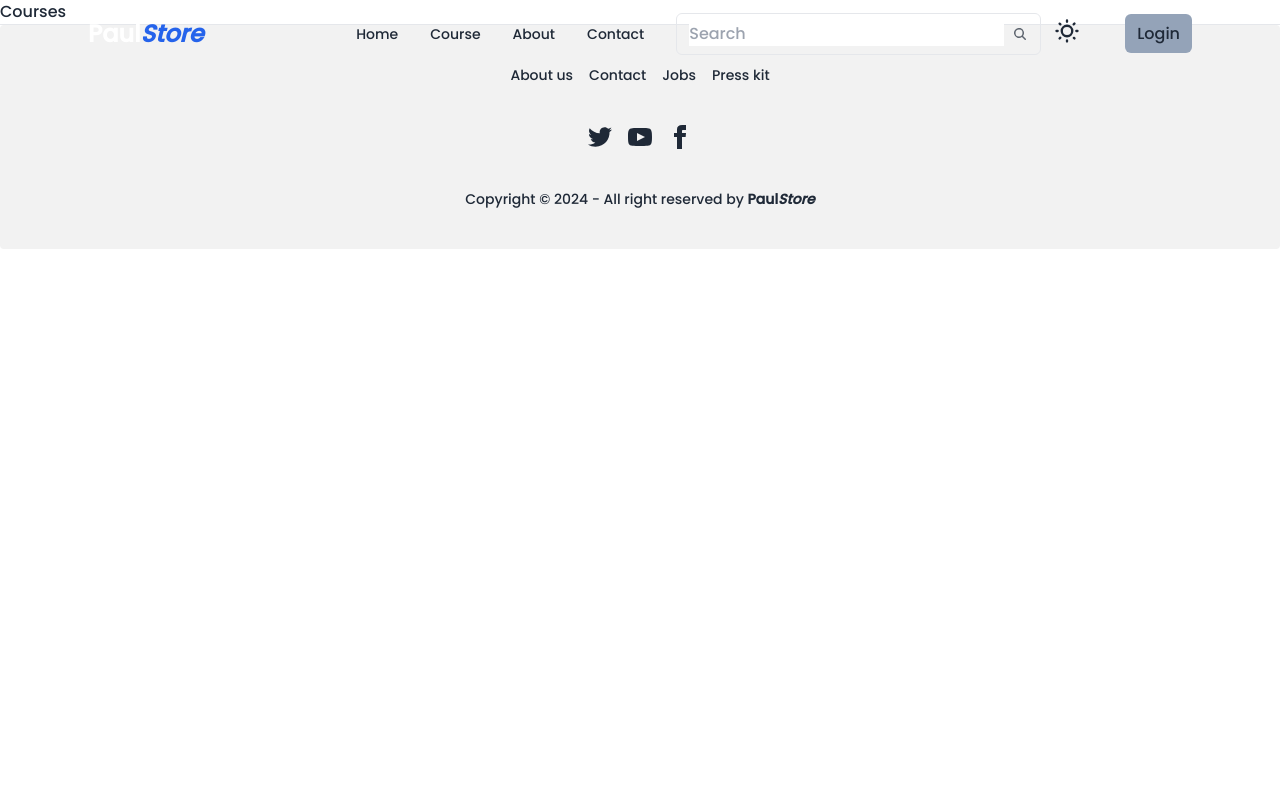
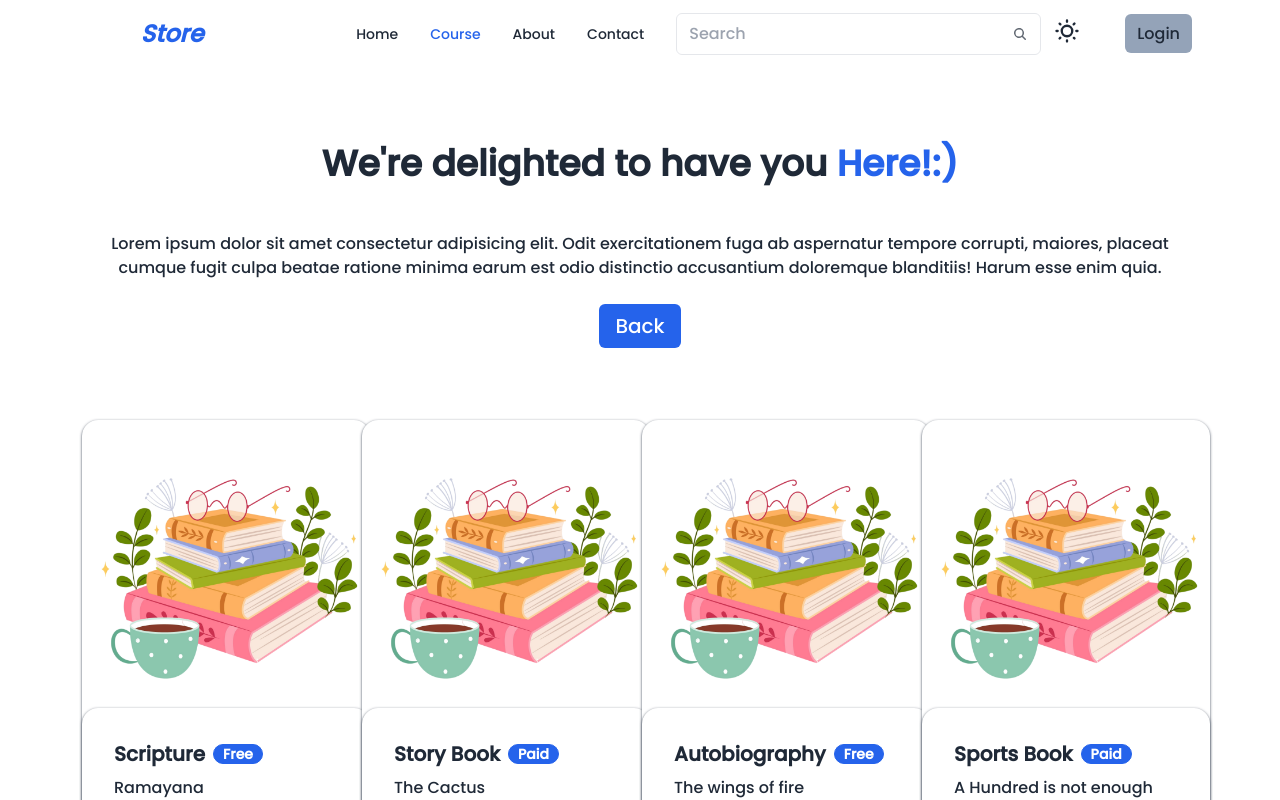
Before and after one commit to Ajoy-paul11/Book-Store-Project, a React app in the folder frontend/: page /course in a window 1280 px wide. Shown: the top 800 px of the page. Built offline with nearby package versions, Linux system fonts and the light colour scheme; the HTML template or start-up script is replaced by a standard one.

Commit message:
"Updated BookSection, Cards, Navigation, and Course components with layout and styling changes"

```diff
--- a/frontend/src/components/BookSection.jsx
+++ b/frontend/src/components/BookSection.jsx
@@ -19,8 +19,8 @@ function BookSection() {
       {
         breakpoint: 1024,
         settings: {
-          slidesToShow: 3,
-          slidesToScroll: 3,
+          slidesToShow: 2,
+          slidesToScroll: 2,
           infinite: true,
           dots: true,
         },
@@ -28,9 +28,9 @@ function BookSection() {
       {
         breakpoint: 600,
         settings: {
-          slidesToShow: 2,
-          slidesToScroll: 2,
-          initialSlide: 2,
+          slidesToShow: 1,
+          slidesToScroll: 1,
+          initialSlide: 1,
         },
       },
       {
@@ -54,10 +54,10 @@ function BookSection() {
             consectetur adipisicing elit. Eligendi, aliquid!
           </p>
         </div>
-        <div className=" mb-12">
+        <div className=" px-4 mb-12">
           <Slider {...settings}>
             {filterData.map((item) => (
-              <Cards item={item} key={item.id} />
+              <Cards item={item} className={"w-96"} key={item.id} />
             ))}
           </Slider>
         </div>
--- a/frontend/src/components/Cards.jsx
+++ b/frontend/src/components/Cards.jsx
@@ -1,10 +1,12 @@
 import React from "react";
 
-function Cards({ item }) {
+function Cards({ item, className }) {
   return (
     <>
-      <div className=" mt-6 my-6 pl-3">
-        <div className="card bg-base-100 w-96 shadow shadow-gray-600 hover:scale-105 duration-500 ">
+      <div className=" my-6 pl-3">
+        <div
+          className={`card bg-base-100 shadow shadow-gray-600 hover:scale-105 duration-500 w-72 md:${className}`}
+        >
           <figure>
             <img src={item.image} alt="card-image" />
           </figure>
--- /dev/null
+++ b/frontend/src/components/CourseComponent.jsx
@@ -0,0 +1,33 @@
+import React from "react";
+import { Link } from "react-router-dom";
+import list from "../../public/list.json";
+import Cards from "./Cards";
+
+function CourseComponent() {
+  return (
+    <div className="max-w-screen-2xl container mx-auto md:px-20 px-4">
+      <div className="mt-36 flex flex-col justify-center items-center text-center">
+        <h1 className=" font-semibold text-2xl md:text-4xl">
+          We're delighted to have you{" "}
+          <span className=" text-blue-600">Here!:)</span>
+        </h1>
+        <p className=" mt-12">
+          Lorem ipsum dolor sit amet consectetur adipisicing elit. Odit
+          exercitationem fuga ab aspernatur tempore corrupti, maiores, placeat
+          cumque fugit culpa beatae ratione minima earum est odio distinctio
+          accusantium doloremque blanditiis! Harum esse enim quia.
+        </p>
+        <button className=" mt-6 px-2 py-1 md:px-4 md:py-2 bg-blue-600 text-white text-xl rounded-md">
+          <Link to="/">Back</Link>
+        </button>
+      </div>
+      <div className=" mt-12 grid grid-cols-1 md:grid-cols-4 place-items-center">
+        {list.map((item) => (
+          <Cards item={item} className={"w-72"} key={item.key} />
+        ))}
+      </div>
+    </div>
+  );
+}
+
+export default CourseComponent;
--- a/frontend/src/components/Navigation.jsx
+++ b/frontend/src/components/Navigation.jsx
@@ -1,5 +1,5 @@
 import React, { useEffect, useState } from "react";
-import { Link } from "react-router-dom";
+import { NavLink } from "react-router-dom";
 
 function Navigation() {
   const [sticky, setSticky] = useState(false);
@@ -22,16 +22,36 @@ function Navigation() {
   const navItems = (
     <>
       <li>
-        <Link to="/">Home</Link>
+        <NavLink
+          to="/"
+          className={({ isActive }) => (isActive ? "text-blue-600" : "")}
+        >
+          Home
+        </NavLink>
       </li>
       <li>
-        <Link to="/course">Course</Link>
+        <NavLink
+          to="/course"
+          className={({ isActive }) => (isActive ? "text-blue-600" : "")}
+        >
+          Course
+        </NavLink>
       </li>
       <li>
-        <Link to="/About">About</Link>
+        <NavLink
+          to="/About"
+          className={({ isActive }) => (isActive ? "text-blue-600" : "")}
+        >
+          About
+        </NavLink>
       </li>
       <li>
-        <Link to="/Contact">Contact</Link>
+        <NavLink
+          to="/Contact"
+          className={({ isActive }) => (isActive ? "text-blue-600" : "")}
+        >
+          Contact
+        </NavLink>
       </li>
     </>
   );
@@ -66,7 +86,7 @@ function Navigation() {
             </div>
             <ul
               tabIndex={0}
-              className="menu menu-sm dropdown-content bg-base-100 rounded-box z-[1] mt-3 w-52 p-2 shadow"
+              className="menu menu-sm dropdown-content bg-base-100 rounded-box z-[1] mt-3 w-52 p-2 shadow "
             >
               {navItems}
             </ul>
@@ -79,7 +99,7 @@ function Navigation() {
         </div>
         <div className="navbar-end space-x-3">
           <div className="navbar-center hidden lg:flex">
-            <ul className="menu menu-horizontal px-1">{navItems}</ul>
+            <ul className="menu menu-horizontal px-1 ">{navItems}</ul>
           </div>
           <div className=" hidden md:block">
             <label className=" flex px-3 py-2 border rounded-md items-center gap-2">
--- a/frontend/src/components/index.js
+++ b/frontend/src/components/index.js
@@ -3,6 +3,7 @@ import FooterComponent from "./FooterComponent"
 import HeroSection from "./HeroSection"
 import Cards from "./Cards"
 import BookSection from "./BookSection"
+import CourseComponent from "./CourseComponent"
 
 
-export { Navigation, FooterComponent, HeroSection, Cards, BookSection }
+export { Navigation, FooterComponent, HeroSection, Cards, BookSection, CourseComponent }
--- a/frontend/src/pages/Course.jsx
+++ b/frontend/src/pages/Course.jsx
@@ -1,7 +1,12 @@
 import React from "react";
+import { CourseComponent } from "../components";
 
 function Course() {
-  return <div>Courses</div>;
+  return (
+    <div>
+      <CourseComponent />
+    </div>
+  );
 }
 
 export default Course;
```
